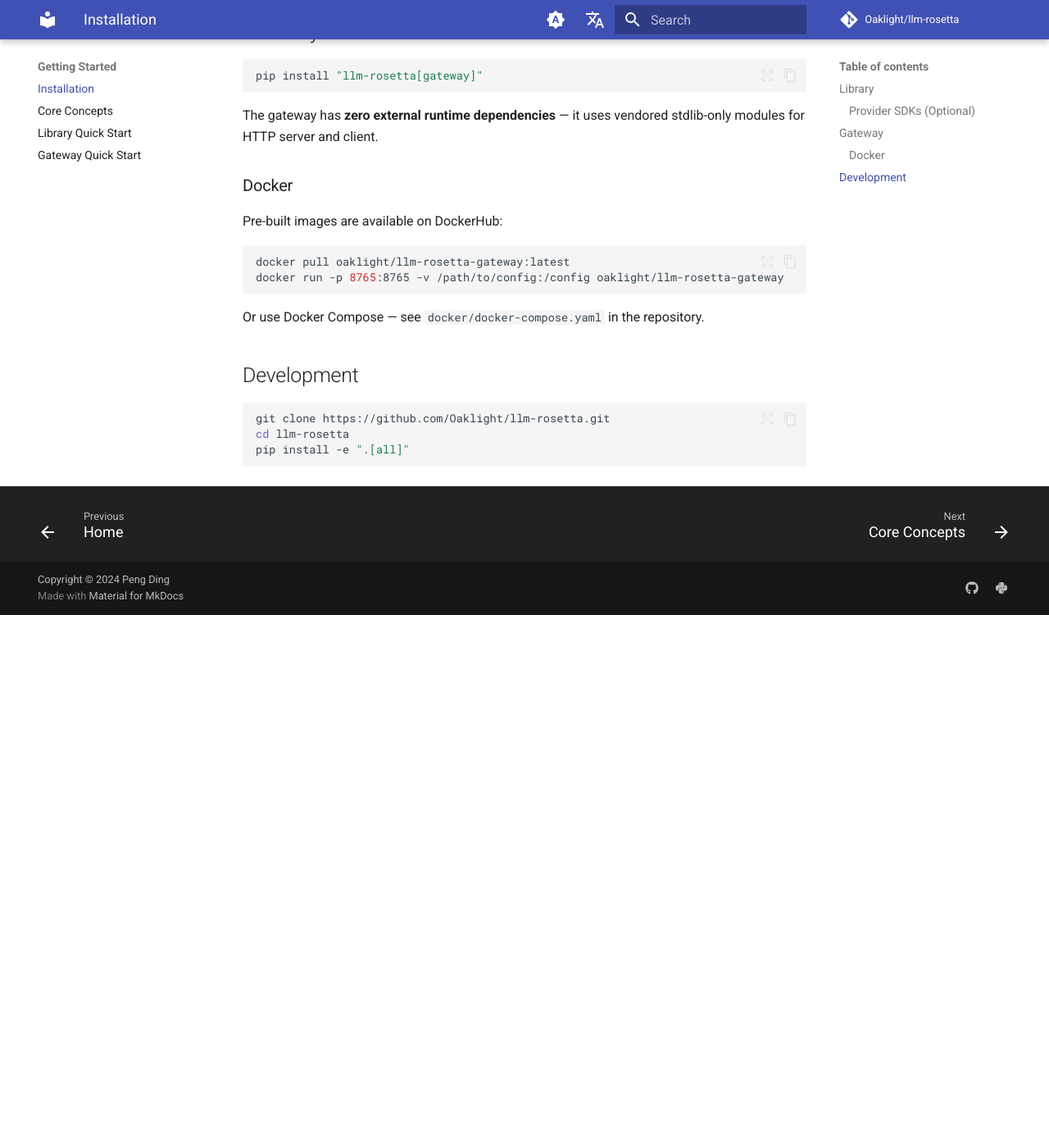
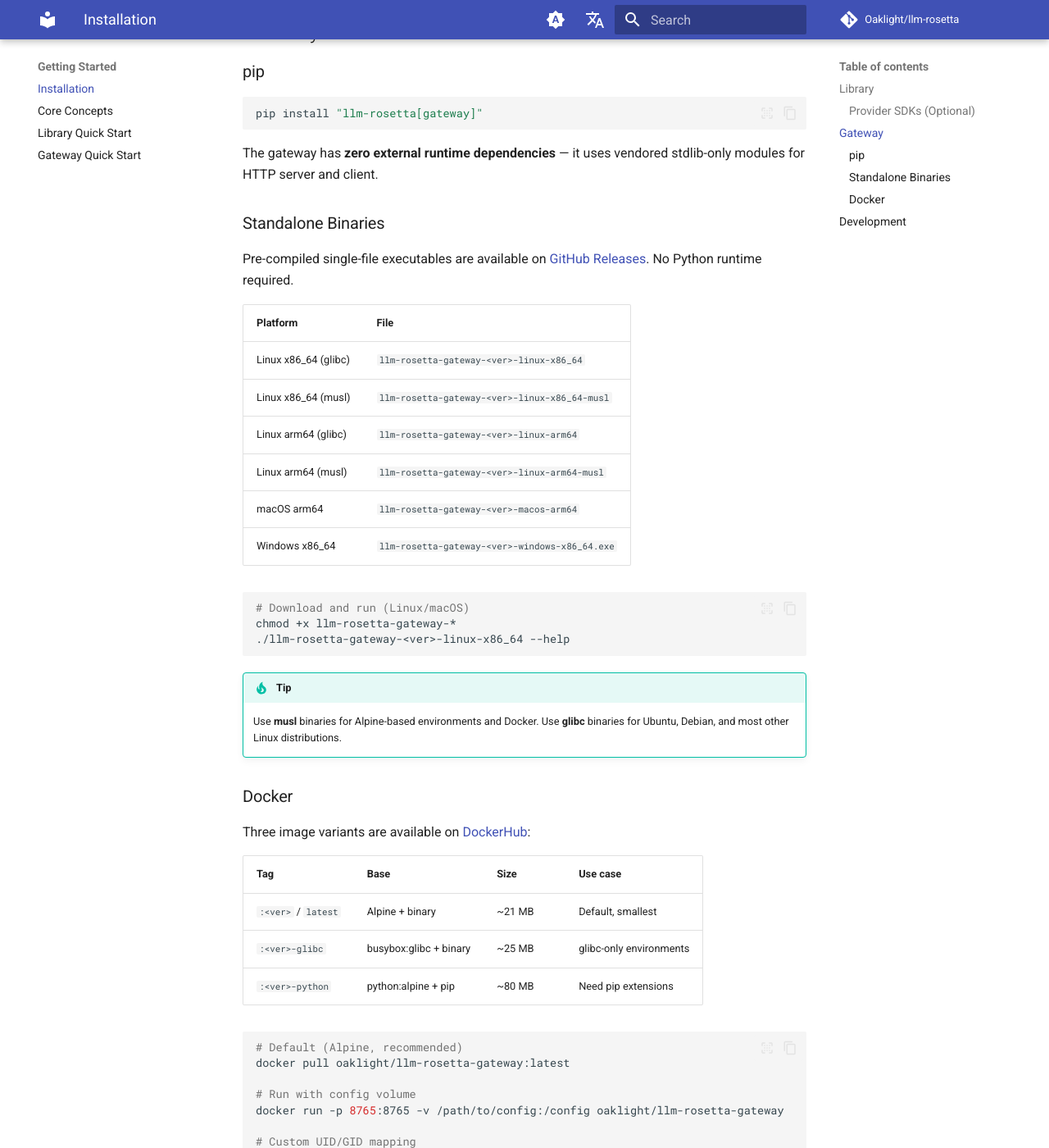
Before and after one commit to Oaklight/llm-rosetta, an MkDocs documentation site: the page built from docs/getting-started/installation.md, in a window 1280 px wide and 1400 px high, scrolled down 817 px. Shown: the whole window at 82% size. Built offline with MkDocs 1.6.1 and Material for MkDocs 9.7.7, drawn with Linux system fonts in a browser that asks for light colours; comment, search, counter and statistics services are not loaded; before the commit the page ends 1567 px from its top, so only the background shows below that; some of the changed text lies outside the part shown.

Commit message:
docs: add Nuitka binary builds and Docker 3-variant documentation

````diff
--- a/docs/getting-started/installation.md
+++ b/docs/getting-started/installation.md
@@ -32,19 +32,56 @@
 
 ## Gateway
 
+### pip
+
 ```bash
 pip install "llm-rosetta[gateway]"
 ```
 
 The gateway has **zero external runtime dependencies** — it uses vendored stdlib-only modules for HTTP server and client.
 
+### Standalone Binaries
+
+Pre-compiled single-file executables are available on [GitHub Releases](https://github.com/Oaklight/llm-rosetta/releases). No Python runtime required.
+
+| Platform | File |
+|----------|------|
+| Linux x86_64 (glibc) | `llm-rosetta-gateway-<ver>-linux-x86_64` |
+| Linux x86_64 (musl) | `llm-rosetta-gateway-<ver>-linux-x86_64-musl` |
+| Linux arm64 (glibc) | `llm-rosetta-gateway-<ver>-linux-arm64` |
+| Linux arm64 (musl) | `llm-rosetta-gateway-<ver>-linux-arm64-musl` |
+| macOS arm64 | `llm-rosetta-gateway-<ver>-macos-arm64` |
+| Windows x86_64 | `llm-rosetta-gateway-<ver>-windows-x86_64.exe` |
+
+```bash
+# Download and run (Linux/macOS)
+chmod +x llm-rosetta-gateway-*
+./llm-rosetta-gateway-<ver>-linux-x86_64 --help
+```
+
+!!! tip
+
+    Use **musl** binaries for Alpine-based environments and Docker. Use **glibc** binaries for Ubuntu, Debian, and most other Linux distributions.
+
 ### Docker
 
-Pre-built images are available on DockerHub:
+Three image variants are available on [DockerHub](https://hub.docker.com/r/oaklight/llm-rosetta-gateway):
+
+| Tag | Base | Size | Use case |
+|-----|------|------|----------|
+| `:<ver>` / `latest` | Alpine + binary | ~21 MB | Default, smallest |
+| `:<ver>-glibc` | busybox:glibc + binary | ~25 MB | glibc-only environments |
+| `:<ver>-python` | python:alpine + pip | ~80 MB | Need pip extensions |
 
 ```bash
+# Default (Alpine, recommended)
 docker pull oaklight/llm-rosetta-gateway:latest
+
+# Run with config volume
 docker run -p 8765:8765 -v /path/to/config:/config oaklight/llm-rosetta-gateway
+
+# Custom UID/GID mapping
+docker run --user $(id -u):$(id -g) -p 8765:8765 -v /path/to/config:/config oaklight/llm-rosetta-gateway
 ```
 
 Or use Docker Compose — see `docker/docker-compose.yaml` in the repository.
````
Also changed, not shown: docs/changelog.md (+13 -0 lines), docs/getting-started/gateway-quickstart.md (+3 -1 lines).
